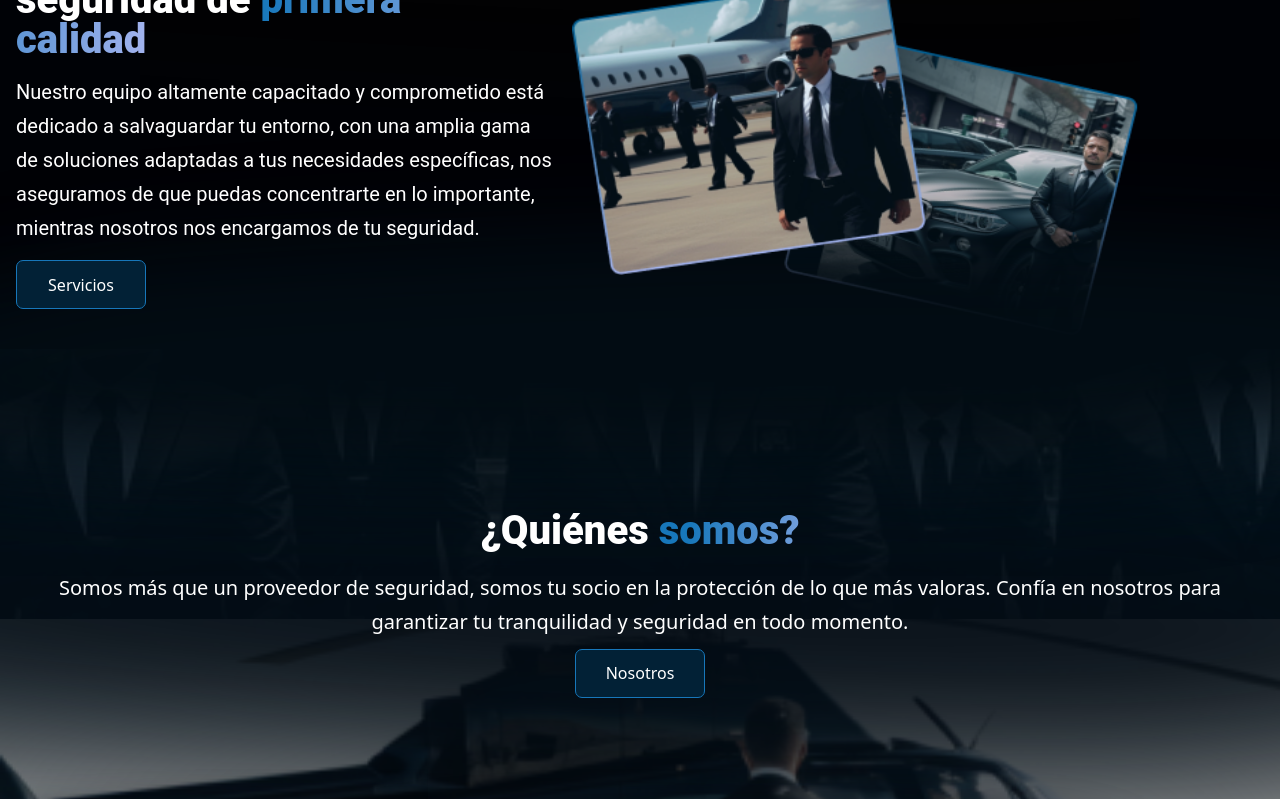
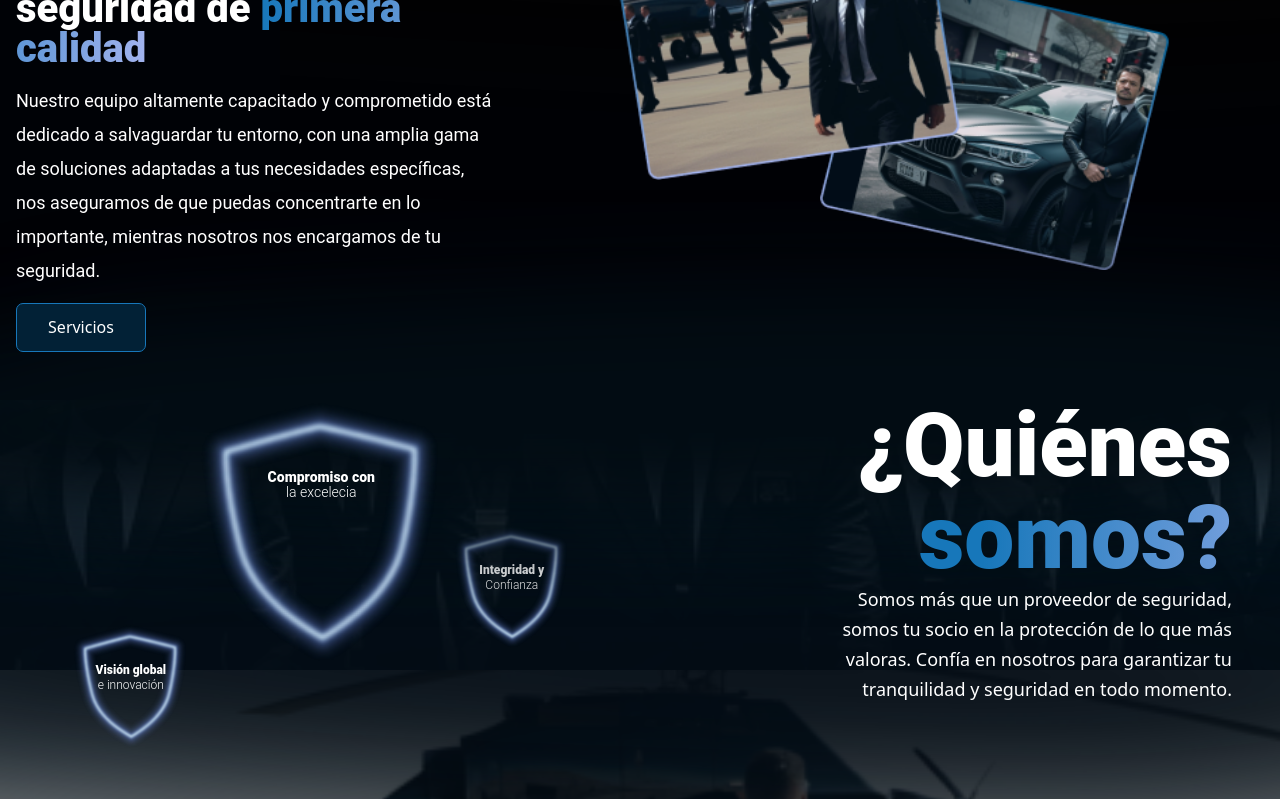
Before and after one commit to LarkinBaumann/larkinsecurity, a Next.js app: page / in a window 1280 px wide. Shown: the part 900-1699 px from the top of the page. Built offline with nearby package versions, Linux system fonts and the light colour scheme.

Commit message:
Update styles and layout in Servicios, Home, Acerca, Navbar, and _app.js

```diff
--- a/src/components/Home/Acerca/Acerca.jsx
+++ b/src/components/Home/Acerca/Acerca.jsx
@@ -5,32 +5,34 @@ import ShadowTop from './Shadows/ShadowTop'
 
 function Acerca() {
   return (
-    <div className='w-full h-full flex flex-col lg:flex-row-reverse items-center justify-center relative'>
+    <div className='w-full h-full flex flex-col lg:flex-row-reverse items-center justify-center lg:justify-between relative'>
       <ShadowTop/>
 
-      <div className='w-full h-[300px] lg:h[500px] flex flex-row justify-center items-center relative '>
+      <div className='w-full lg:w-[50%] h-[300px] lg:h-[500px] flex flex-row justify-center items-center relative '>
 
         <div className=' h-[350px] absolute left-[0%] top-[35px] z-0'>
             <Image src='/assets/home/acerca/fondo.png' width={2000} height={2000} alt='Acerca de nosotros' className='w-full h-full lg:hidden' />
         </div>
-        <div className='w-[700px] lg:w-full h-[200px] lg:h-full flex flex-col items-center justify-center'>
+        <div className='w-[700px]  h-[200px] lg:h-full flex flex-col items-center justify-center'>
           <div className='flex w-full justify-center items-center'>
 
 
-      <div className='w-[222px] lg:w-[354px] h-[189px] lg:h-[300px] translate-x-[30%] lg:translate-x-[0%] z-20'>
+      <div className='w-[222px] lg:w-[354px] h-[189px] lg:h-[300px] translate-x-[30%] xl:translate-x-[0%] lg:-translate-y-[40%] z-20'>
             <Image src='/assets/home/acerca/1.png' width={1920} height={1080} alt='Acerca de nosotros' className='w-full h-full' />
         </div>
-        <div className='w-[222px] lg:w-[354px] h-[189px] lg:h-[300px] -translate-x-[20%] lg:-translate-x-[40%] translate-y-[20%]  z-10'>
-            <Image src='/assets/home/acerca/2.png' width={1920} height={1080} alt='Acerca de nosotros' className='w-full h-full' />
+        <div className='w-[222px] lg:w-[354px] h-[189px] lg:h-[300px] -translate-x-[20%] xl:-translate-x-[40%] translate-y-[20%] lg:-translate-y-[10%]  z-10'>
+            <Image src='/assets/home/acerca/2.png' fill={true}
+          quality={100}
+          priority alt='Acerca de nosotros' className='w-full h-full' />
         </div>
           </div>
         </div>
         </div>
-        <div className='w-full h-full flex flex-col items-center lg:items-start justify-center  text-white text-center lg:text-left gap-[15px] px-4'>
+        <div className='w-full lg:w-[50%] h-full flex flex-col items-center lg:items-start justify-center  text-white text-center lg:text-left gap-[15px] px-4'>
             <h2 className='font-header text-[30px] md:text-[40px] font-extrabold leading-[32px] md:leading-[40px] w-[95%] lg:w-[482px] z-10 '>
                 Garantizamos tu tranquilidad con seguridad de <span className='titulo3'>primera calidad</span>
             </h2>
-            <p className='text-[13px] md:text-[20px] md:leading-[34px] font-paragraph leading-[22px] z-20 '>
+            <p className='text-[13px] md:text-[20px] lg:text-[18px] md:leading-[34px] lg:w-[482px] font-paragraph leading-[22px] z-20 '>
             Nuestro equipo altamente capacitado y comprometido está dedicado a salvaguardar tu entorno, con una amplia gama de soluciones adaptadas a tus necesidades específicas, nos aseguramos de que puedas concentrarte en lo importante, mientras nosotros nos encargamos de tu seguridad.
             </p>
             <div className='z-20'>
--- a/src/components/Home/Hero/Hero.jsx
+++ b/src/components/Home/Hero/Hero.jsx
@@ -10,7 +10,7 @@ function Hero() {
 
   const isMobile = useMediaQuery({ query: "(min-width: 640px)" });
 const isMedium = useMediaQuery({ query: "(min-width: 768px)" });
-const isLarge = useMediaQuery({ query: "(min-width: 1024px)" });
+const isLarge = useMediaQuery({ query: "(min-width: 1023px)" });
 const isExtraLarge = useMediaQuery({ query: "(min-width: 1280px)" });
 const isDoubleExtraLarge = useMediaQuery({ query: "(min-width: 1536px)" });
 
@@ -62,7 +62,9 @@ const childVariants = {
    <div className='w-full h-screen relative  '>
     <div className='w-full h-full'>
 
-        <Image src={isLarge?"/assets/home/hero2.png":"/assets/home/hero.png"} width={1000} height={1000} alt='hero image' className='w-full h-full object-fill lg:object-cover md:object-bottom' />
+        <Image src={isLarge?"/assets/home/hero2.png":"/assets/home/hero.png"}  fill={true}
+          quality={100}
+          priority alt='hero image' className='w-full h-full object-fill lg:object-cover md:object-bottom' />
    </div>
    <div className='w-full h-full flex flex-col justify-center items-center absolute top-0 gap-[35px] md:gap-[20px] lg:-translate-y-[80px] z-10'>
     <Image src="/assets/logoHero.png" width={200} height={200} alt='logo holding'/>
--- a/src/components/Home/Quienes/Quienes.jsx
+++ b/src/components/Home/Quienes/Quienes.jsx
@@ -10,7 +10,7 @@ import ShadowQuienesLg from "./Shadows/ShadowQuienesLg";
 function Quienes() {
 
   return (
-    <div className="w-full h-[540px] flex flex-col justify-center items-center text-center text-white gap-[10px] px-4 relative">
+    <div className="w-full h-[540px] flex flex-col lg:flex-row-reverse justify-center items-center text-center lg:text-right text-white gap-[10px] px-4 relative">
       <ShadowTop/>
       <ShadowTopLg/>
       <div className="w-full h-full flex flex-col justify-between absolute ">
@@ -39,17 +39,47 @@ function Quienes() {
       <ShadowQuienesLg/>
         </div>
       </div>
-      <h2 className="font-header text-[40px] font-extrabold z-10">
+
+
+      <div className="w-full h-full z-10 flex flex-col lg:items-end px-4 md:px-8 ">
+      <h2 className="lg:w-[377px] font-header text-[40px] lg:text-[89px] font-extrabold lg:leading-[92px] z-10">
         ¿Quiénes <span className="titulo4">somos?</span>
       </h2>
-      <p className="text-[13px] md:text-[20px] leading-[22px] md:leading-[34px]  px-4 md:px-8 z-10">
+      <p className="lg:w-[400px] text-[13px] md:text-[20px] lg:text-[18px] leading-[22px] md:leading-[34px] lg:leading-[30px]  z-10">
         Somos más que un proveedor de seguridad, somos tu socio en la protección
         de lo que más valoras. Confía en nosotros para garantizar tu
         tranquilidad y seguridad en todo momento.
       </p>
-      <div className="z-0">
+
+      <div className="z-0 lg:hidden">
       <Button text={"Nosotros"} />
       </div>
+      </div>
+      <div className='hidden w-full h-full lg:flex flex-row justify-center px-4 '>
+        <div className='h-[250px] lg:h-[350px] flex flex-col justify-end relative '>
+          <Image src="/assets/home/servicio/escudo1.png" alt="Escudo" width={1000} height={1000} className='w-[123px] h-[126px]' />
+          <div className='flex flex-col text-center w-full absolute top-[60%] lg:top-[75%] text-[12px] font-paragraph leading-[15px]'>
+          <p className='font-extrabold'>Visión global</p>
+          <p className='font-light'>e innovación</p>
+          </div>
+        </div>
+        <div className='h-full flex flex-col justify-start relative z-10'>
+          <Image src="/assets/home/servicio/escudo1.png" alt="Escudo" width={1000} height={1000}
+          className='w-[182px] h-[197px] lg:w-[258px] lg:h-[266px] '
+          />
+          <div className='flex flex-col text-center w-full absolute top-[35%] lg:top-[13%] text-[14px] font-paragraph leading-[15px]'>
+          <p className='font-extrabold'>Compromiso con</p>
+          <p className='font-light'>la excelecia</p>
+          </div>
+        </div>
+        <div className='h-[250px] flex flex-col justify-end relative '>
+          <Image src="/assets/home/servicio/escudo1.png" alt="Escudo" width={1000} height={1000} className='w-[123px] h-[126px]' />
+          <div className='flex flex-col text-center w-full absolute top-[65%] text-[12px] font-paragraph leading-[15px]'>
+          <p className='font-extrabold'>Integridad y</p>
+          <p className='font-light'>Confianza</p>
+          </div>
+        </div>
+        </div>
     </div>
   );
 }
--- a/src/components/Navbar/Navbar.jsx
+++ b/src/components/Navbar/Navbar.jsx
@@ -77,7 +77,7 @@ function Navbar({}) {
 
   return (
     <>
-      <div className="hidden w-full h-[93px] lg:flex flex-col px-14 max-w-[1440px] mx-auto min-w-sm absolute   ">
+      <div className="hidden w-full h-[93px] lg:flex flex-col px-14 absolute   ">
         <div className="w-full h-full flex flex-row justify-around items-center text-white ">
           <div className="w-[227px] h-[60px]">
             <Image
--- a/src/pages/Acerca.jsx
+++ b/src/pages/Acerca.jsx
@@ -6,7 +6,7 @@ import React from 'react'
 
 function Acerca() {
   return (
-    <div className='w-full h-full px-4 relative overflow-hidden'>
+    <div className='w-full h-full px-4 relative overflow-hidden max-w-[1440px] min-w-sm mx-auto'>
       <div className='w-full h-full absolute -z-10 '>
       <Image src={'/assets/acerca/hero/fondo.png'} alt='fondo' width={1000} height={1000} className='w-full h-full ' />
       </div>
--- a/src/pages/Servicios.jsx
+++ b/src/pages/Servicios.jsx
@@ -6,7 +6,7 @@ import React from 'react'
 
 function Servicios() {
   return (
-    <div className='overflow-hidden'>
+    <div className='overflow-hidden max-w-[1440px] min-w-sm mx-auto'>
       <Hero/>
       <div className='w-full h-full relative'>
 
--- a/src/pages/_app.js
+++ b/src/pages/_app.js
@@ -7,8 +7,8 @@ import "@/styles/globals.css";
 export default function App({ Component, pageProps }) {
   return<>
   <AppProvider>
-  <div className="w-full h-full relative max-w-[1440px] min-w-sm  ">
-    <div className="w-full h-full absolute top-8 z-20">
+  <div className="w-full h-full relative    ">
+  <div className="w-full h-full absolute top-0 bottom-0 left-0 right-0 max-w-[1440px] mx-auto min-w-sm m-auto z-20">
     <Navbar/>
     </div>
   <Component {...pageProps} />
--- a/src/pages/index.js
+++ b/src/pages/index.js
@@ -28,7 +28,7 @@ export default function Home() {
     <meta name="twitter:image" content="/assets/ogimage.jpg" />
     <link rel="icon" href="/assets/favicon.ico" />
   </Head>
-        <main className="w-full h-full bg-[#000206] relative overflow-hidden">
+        <main className="w-full h-full bg-[#000206] relative overflow-hidden max-w-[1440px] min-w-sm mx-auto">
       <Hero/>
       <Acerca/>
       <Quienes/>
```
